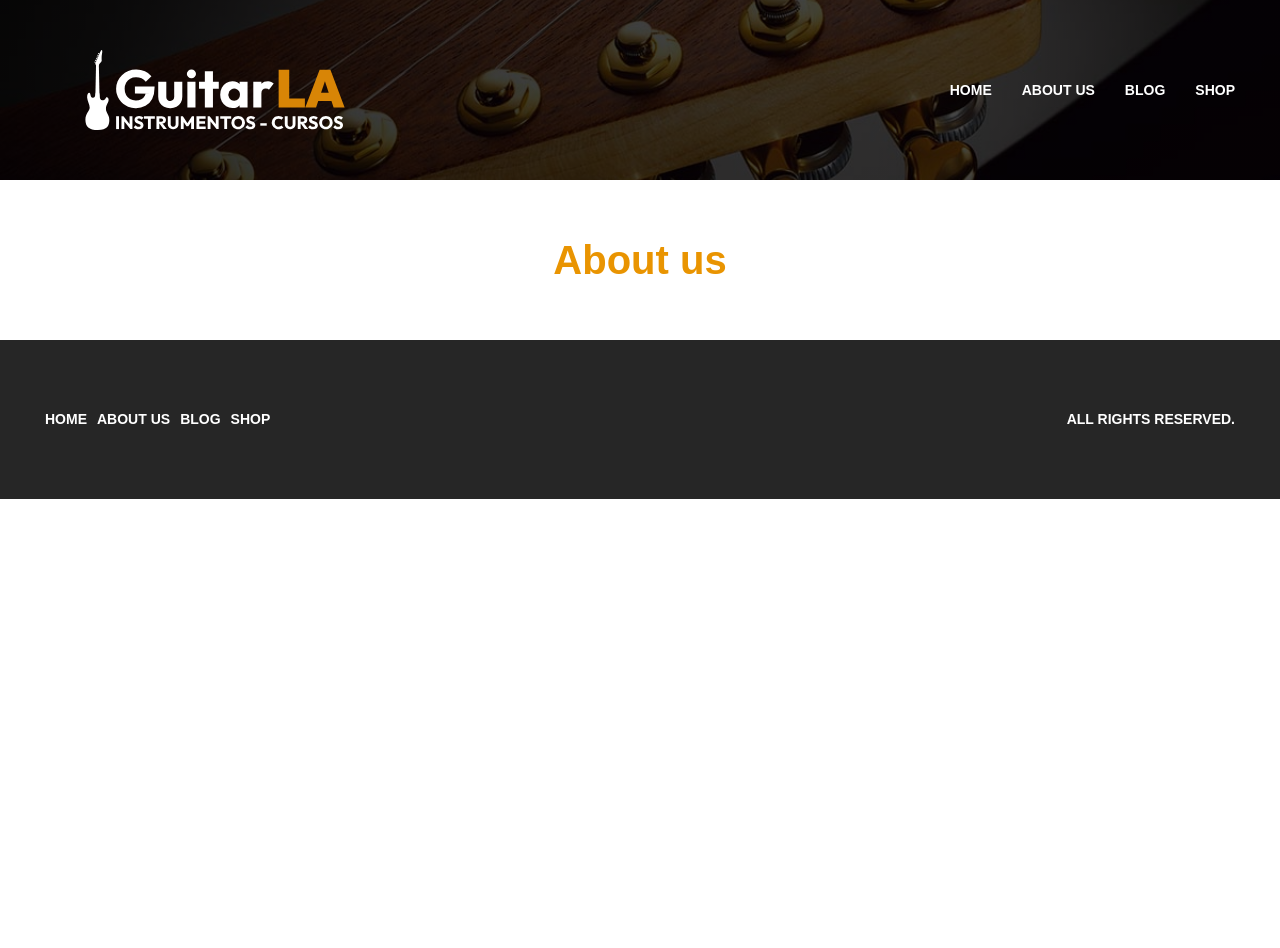
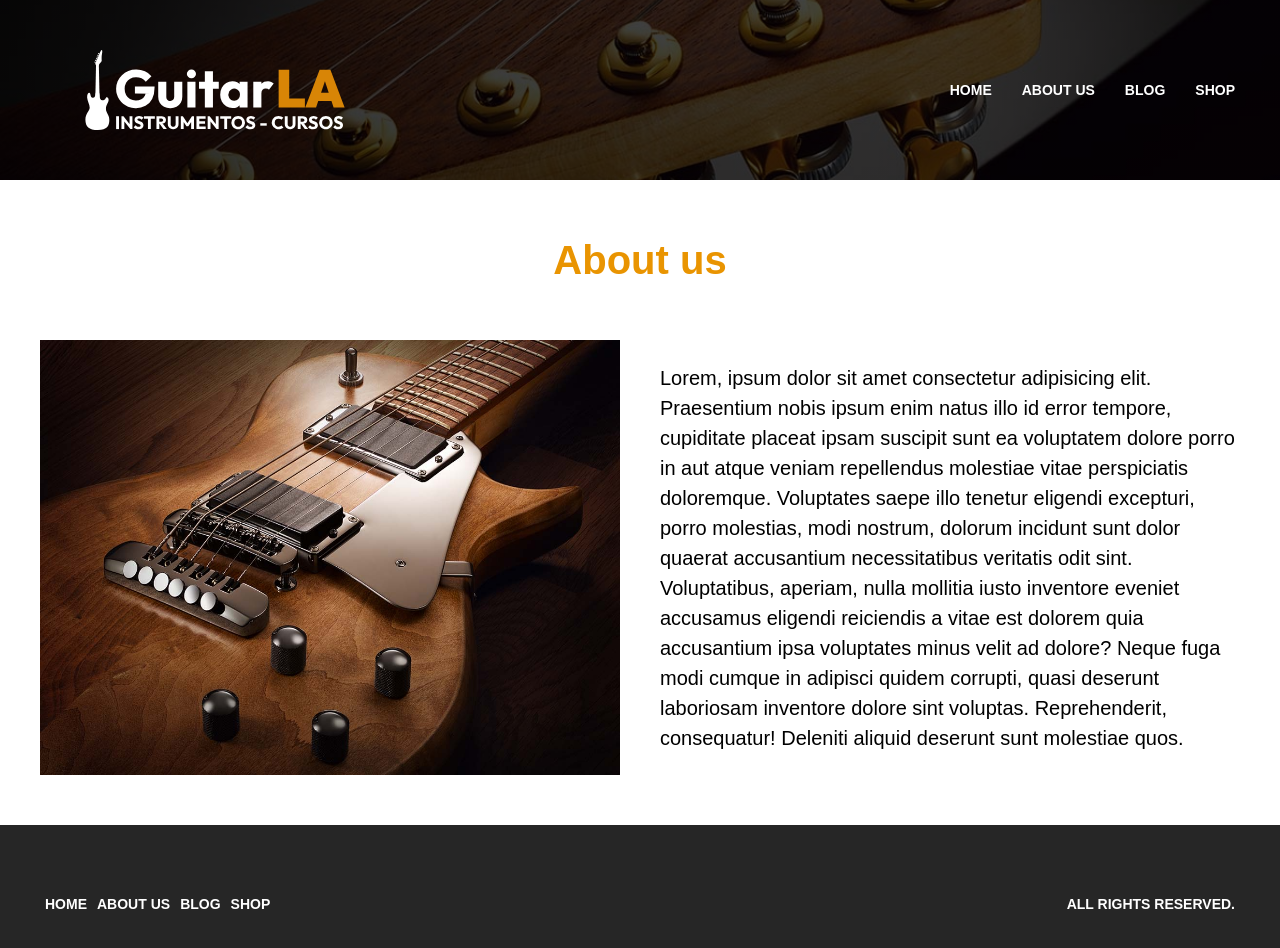
Before and after one commit to juanr10/10-nextjs-strapi-app, a Next.js app: page /aboutUs in a window 1280 px wide. Shown: the top 948 px of the page. Before the commit the page ends 800 px from the top, so only its background shows below. Built offline with nearby package versions, Linux system fonts and the light colour scheme.

Commit message:
add AboutUs component

```diff
--- a/pages/aboutUs.js
+++ b/pages/aboutUs.js
@@ -1,11 +1,40 @@
-import React from 'react';
-import Link from 'next/link';
 import Layout from '../components/Layout';
+import Image from 'next/image';
+import styles from '../styles/AboutUs.module.css';
 
 const AboutUs = () => {
   return (
     <Layout pageName="About us">
-      <h4 className="heading">About us</h4>
+      <main className="container">
+        <h4 className="heading">About us</h4>
+
+        <div className={styles.content}>
+          <Image
+            src="/img/aboutUs.jpg"
+            layout="responsive"
+            width={600}
+            height={450}
+            alt="image about us"
+          />
+          <div>
+            <p className={styles.description}>
+              Lorem, ipsum dolor sit amet consectetur adipisicing elit.
+              Praesentium nobis ipsum enim natus illo id error tempore,
+              cupiditate placeat ipsam suscipit sunt ea voluptatem dolore porro
+              in aut atque veniam repellendus molestiae vitae perspiciatis
+              doloremque. Voluptates saepe illo tenetur eligendi excepturi,
+              porro molestias, modi nostrum, dolorum incidunt sunt dolor quaerat
+              accusantium necessitatibus veritatis odit sint. Voluptatibus,
+              aperiam, nulla mollitia iusto inventore eveniet accusamus eligendi
+              reiciendis a vitae est dolorem quia accusantium ipsa voluptates
+              minus velit ad dolore? Neque fuga modi cumque in adipisci quidem
+              corrupti, quasi deserunt laboriosam inventore dolore sint
+              voluptas. Reprehenderit, consequatur! Deleniti aliquid deserunt
+              sunt molestiae quos.
+            </p>
+          </div>
+        </div>
+      </main>
     </Layout>
   );
 };
--- /dev/null
+++ b/styles/AboutUs.module.css
@@ -0,0 +1,10 @@
+.content{
+    display: grid;
+    gap: 4rem;
+}
+@media (min-width: 768px){
+    .content{
+        grid-template-columns: repeat(2, 1fr);
+        align-items: center;
+    }
+}
```
Also changed, not shown: public/img/aboutUs.jpg (added).
